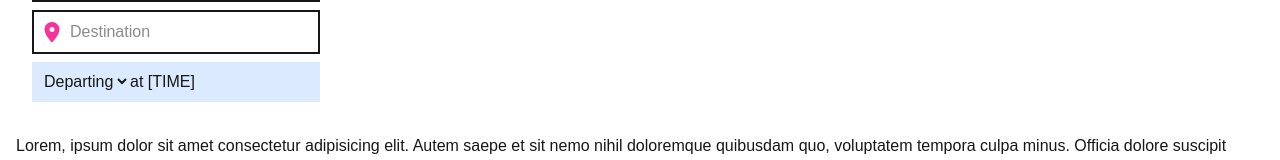
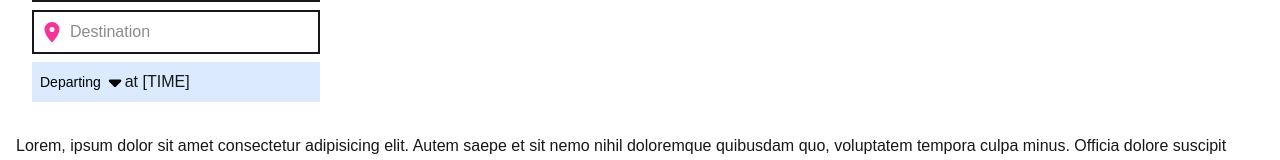
Before and after one commit to HekiNav/hekinav-v2, a Next.js app: page / in a window 1280 px wide. Shown: the part 170-330 px from the top of the page. Built offline with nearby package versions, Linux system fonts and the light colour scheme.

Commit message:
dropdowning

```diff
--- a/src/components/dropdown.tsx
+++ b/src/components/dropdown.tsx
@@ -8,13 +8,14 @@ export interface DropdownProps {
     options: DropdownItem[],
     onSet?: (item: DropdownItem) => void,
     defaultValue?: number
+    inline?: boolean
 }
 export interface DropdownItem {
     label: string,
     value: number
 }
 
-export default function Dropdown({ options, defaultValue, onSet}: DropdownProps) {
+export default function Dropdown({ options, defaultValue, onSet, inline = false}: DropdownProps) {
     const [isOpen, setIsOpen] = useState(false);
     const [selected, setSelected] = useState(options.find(o => o.value == defaultValue)?.label || options[0].label);
 
@@ -23,33 +24,32 @@ export default function Dropdown({ options, defaultValue, onSet}: DropdownProps)
     };
 
     const handleSelect = (item: DropdownItem) => {
-        console.log(onSet)
+        toggleDropdown(false)
+
         if (onSet) onSet(item)
-        setSelected(item.label);
-        setIsOpen(false);
+
+        setSelected(item.label)
     };
 
     return (
-        <div className="relative inline-block text-left w-full">
+        <div className={`relative inline-block text-left ${!inline && "w-full"}`}>
             {/* Dropdown button */}
             <button
                 type="button"
-                className="inline-flex justify-between w-full border-2
-                               px-4 py-2 bg-white text-sm
-                               font-medium text-black focus:border-blue-500"
-                onClick={() => toggleDropdown()}
+                className={`inline-flex justify-between w-full ${!inline && "bg-white px-4 py-2 border-2"} ${inline && "mr-1"}  text-sm font-medium text-black focus:border-blue-500`}
+                onFocus={() => toggleDropdown(true)}
                 onBlur={() => toggleDropdown(false)}
             >
                 {selected}
-                <Icon className={`${isOpen ? "text-blue-500" : ""}`} icon={faCaretDown}></Icon>
+                <Icon className={`${isOpen ? "text-blue-500" : ""} `} icon={faCaretDown}></Icon>
             </button>
 
             {isOpen && (
-                <div className="origin-top-right absolute
-                                    right-0 left-0 z-1001
-                                    bg-white border-2 border-blue-500 border-t-0">
+                <div className={`origin-top-right absolute
+                                    ${!inline && "bg-white border-2 border-blue-500"} right-0 left-0 z-1001
+                                     border-t-0`}>
                     <div className="py-1">
-                        {options.map((item, index) => (
+                        {options.filter(o => o.label != selected).map((item, index) => (
                             <a
                                 key={index}
                                 href="#"
--- a/src/components/routingtimeinput.tsx
+++ b/src/components/routingtimeinput.tsx
@@ -1,14 +1,14 @@
 "use client"
+
+import Dropdown from "./dropdown"
+
 export interface RoutingTimeInputProps{
     initialTime?: Date
 }
 export default function RoutingTimeInput({initialTime = new Date()}: RoutingTimeInputProps) {
     return (
         <div className="bg-blue-100 w-full my-2 p-2">
-            <select name="departure-or-arrival">
-                <option value="departure">Departing</option>
-                <option value="arrival">Arriving</option>
-            </select>
+           <Dropdown inline options={[{value: 0, label: "Departing"}, {value: 1, label: "Arriving"}]}></Dropdown>
             at
             [TIME]
         </div>
```
